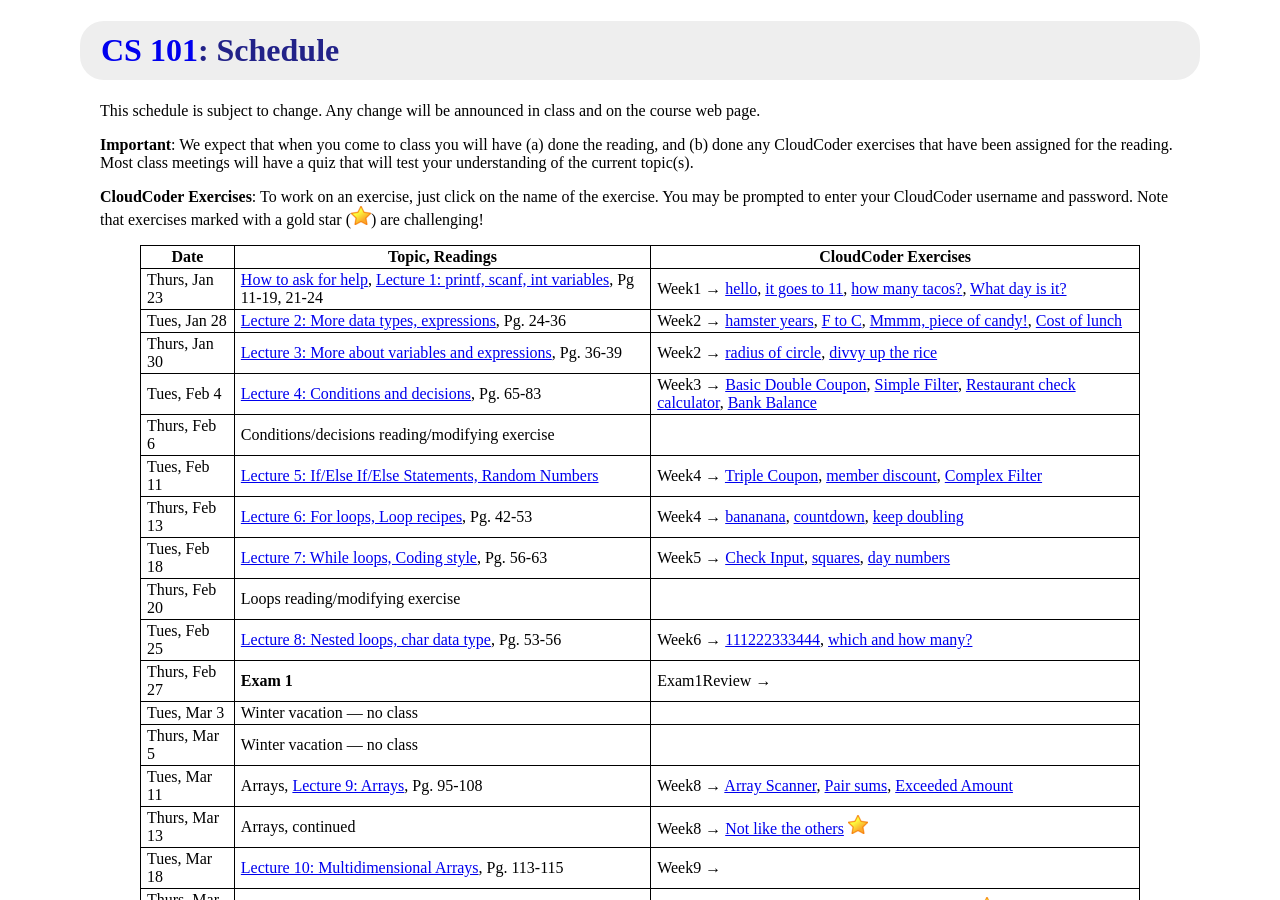
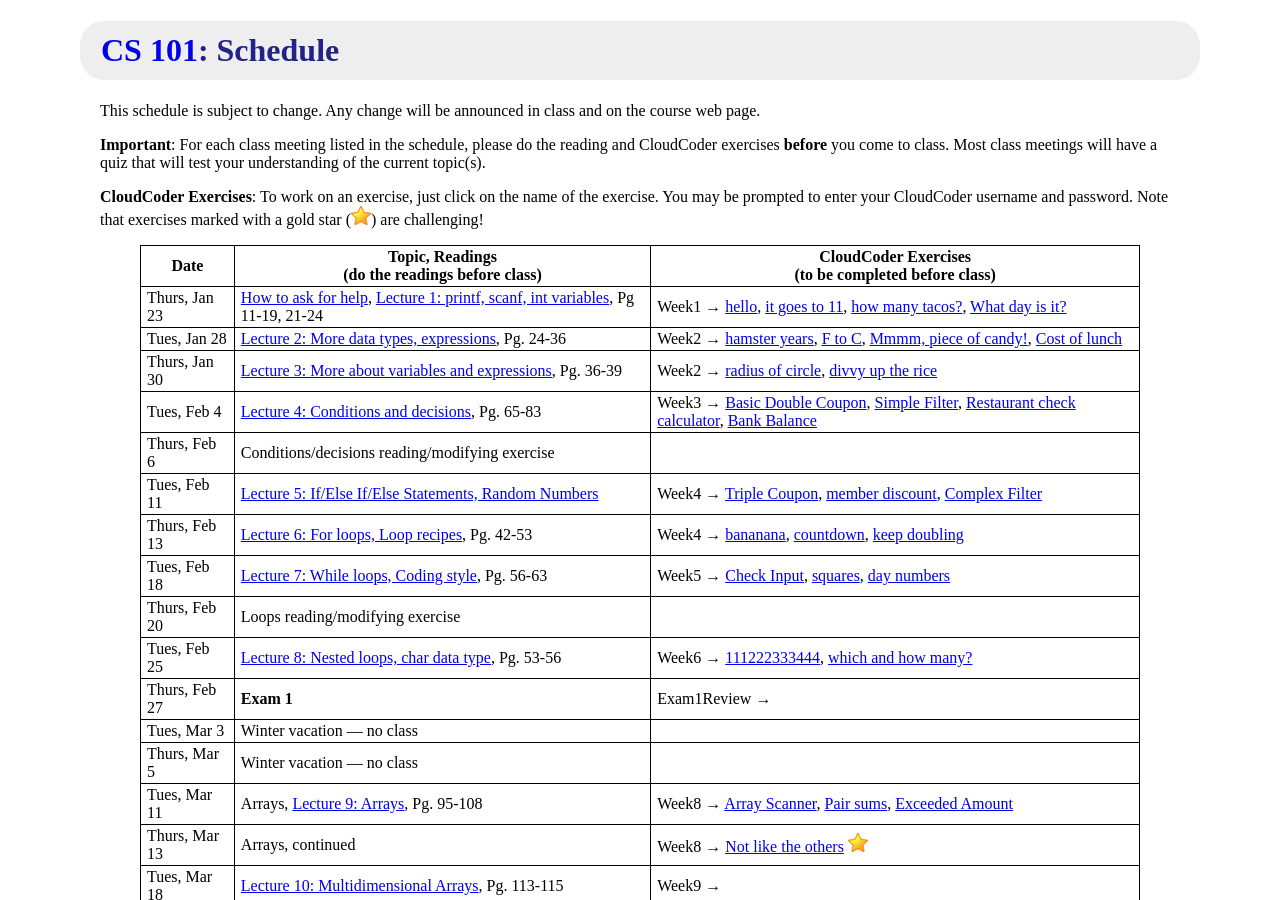
Before and after one commit to ycpcs/cs101-spring2014, a Jekyll site: the page built from schedule.md, in a window 1280 px wide and 900 px high. Built offline with Jekyll 4.4.1, drawn with Linux system fonts in a browser that asks for light colours; Markdown is read by kramdown in place of the engine named in the settings.

Commit message:
clarify when readings/cc exercises are due

```diff
--- a/schedule.md
+++ b/schedule.md
@@ -6,11 +6,11 @@ title: Schedule
 This schedule is subject to change.  Any change will be
 announced in class and on the course web page.
 
-**Important**: We expect that when you come to class you will have (a) done the reading, and (b) done any CloudCoder exercises that have been assigned for the reading.  Most class meetings will have a quiz that will test your understanding of the current topic(s).
+**Important**: For each class meeting listed in the schedule, please do the reading and CloudCoder exercises **before** you come to class.  Most class meetings will have a quiz that will test your understanding of the current topic(s).
 
 **CloudCoder Exercises**: To work on an exercise, just click on the name of the exercise.  You may be prompted to enter your CloudCoder username and password.  Note that exercises marked with a gold star (<img src="{{site.url}}/images/goldstar-tiny.png" />) are challenging!
 
-> Date | Topic, Readings | CloudCoder Exercises
+> Date | Topic, Readings <br /> (do the readings before class) | CloudCoder Exercises <br /> (to be completed before class)
 > ---- | ------- | --------------------
 > Thurs, Jan 23 | [How to ask for help](http://faculty.ycp.edu/~dhovemey/askingForHelp.html), [Lecture 1: printf, scanf, int variables](lectures/lecture01.html), Pg 11-19, 21-24 | Week1 &rarr; [hello](https://cs.ycp.edu/cloudcoder/#exercise?c=5,p=81), [it goes to 11](https://cs.ycp.edu/cloudcoder/#exercise?c=5,p=82), [how many tacos?](https://cs.ycp.edu/cloudcoder/#exercise?c=5,p=83), [What day is it?](https://cs.ycp.edu/cloudcoder/#exercise?c=5,p=84)
 > Tues, Jan 28 | [Lecture 2: More data types, expressions](lectures/lecture02.html), Pg. 24-36 | Week2 &rarr; [hamster years](https://cs.ycp.edu/cloudcoder/#exercise?c=5,p=85), [F to C](https://cs.ycp.edu/cloudcoder/#exercise?c=5,p=86), [Mmmm, piece of candy!](https://cs.ycp.edu/cloudcoder/#exercise?c=5,p=87), [Cost of lunch](https://cs.ycp.edu/cloudcoder/#exercise?c=5,p=88)
```
Also changed, not shown: index.md (+1 -0 lines).
